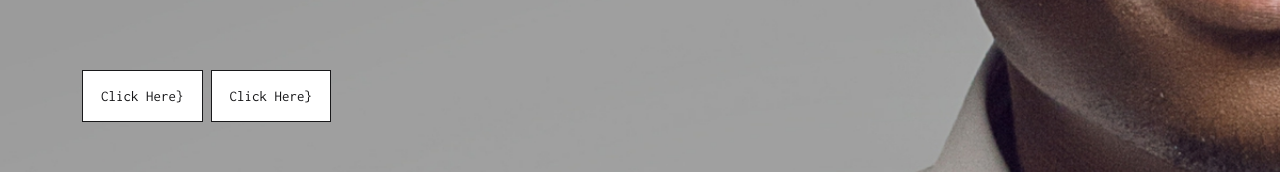
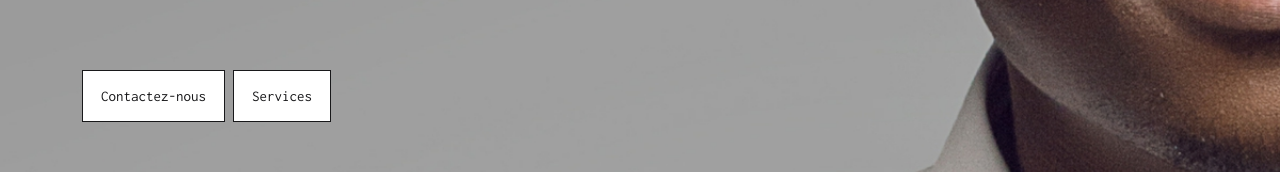
Before and after one commit to mikeaxle/learning-with-patrick, a Nuxt app: page / in a window 1280 px wide. Shown: the part 499-671 px from the top of the page. Built offline with nearby package versions, Linux system fonts and the light colour scheme.

Commit message:
customized buttons

```diff
--- a/components/Button.vue
+++ b/components/Button.vue
@@ -1,7 +1,7 @@
 <template>
   <!-- HTML !-->
   <button class="button-57" role="button">
-    <span class="text">{{ title }}}</span><span>{{ secondTitle }}</span>
+    <span class="text">{{ title }}</span><span>{{ secondTitle }}</span>
   </button>
 </template>
 
--- a/pages/index.vue
+++ b/pages/index.vue
@@ -82,18 +82,17 @@
             <div class="display-4 mb-5 mt-5 text-left" style="width:82%">
               <h2 style="font-size:60px; color:rgb(8, 68, 105);">Aimeriez-vous améliorer votre anglais ?</h2>
              <p style="font-size:30px; color: rgb(8, 68, 105);">Je vous aide à booster votre carrière professionnelle grâce à l'anglais.</p>
-              <!-- <Text /> -->
               <div class="button pt-5">
                 <a href="#contact">
-                  <Button title="Click Here" secondTitle="We are here" />
+                  <Button title="Contactez-nous" secondTitle="Disponible pour vous" />
                 </a>
 
-                <a href="#service"
+                <a href="#services"
                    style="cursor:pointer">
                    <Button
                     class="m-2"
-                    title="Click Here"
-                    secondTitle="We are here"
+                    title="Services"
+                    secondTitle="Nos Services"
                 /></a>
               </div>
             </div>
@@ -318,9 +317,9 @@ Pour moi, l'apprentissage est en effet un processus sans fin.
         </div>
       </div>
     </div>
-    <div
-      class="text-dark pb-5 pt-5 text-bg-primary"
-      style="min-height: 300px; height: 100%"
+    <div id="contact"
+      class="pb-5 pt-5"
+      style="min-height: 300px; height: 100%; background-color:#989898;"
     >
       <div class="container">
         <h2 class="text-center text-light">
@@ -332,7 +331,7 @@ Pour moi, l'apprentissage est en effet un processus sans fin.
           virtuellement sans la presence physique pour ceux qui le desirent.
           C'est normale n'est-ce pas? nous vivons dans un monde digitale.
         </p>
-        <h2>Qu'attends-tu? contactes nous</h2>
+        <h2>Qu'attendez-vous? contactez-nous</h2>
         <ul>
           <li>
             Envoie un e-mail ici:
@@ -527,7 +526,7 @@ export default defineComponent({
   padding-top: 40px;
 }
 
-.cards:hover{
+.cards:hover {
   background-color: rgb(8, 68, 105);
   transition-timing-function: ease;
   transition: 0.9s;
```
